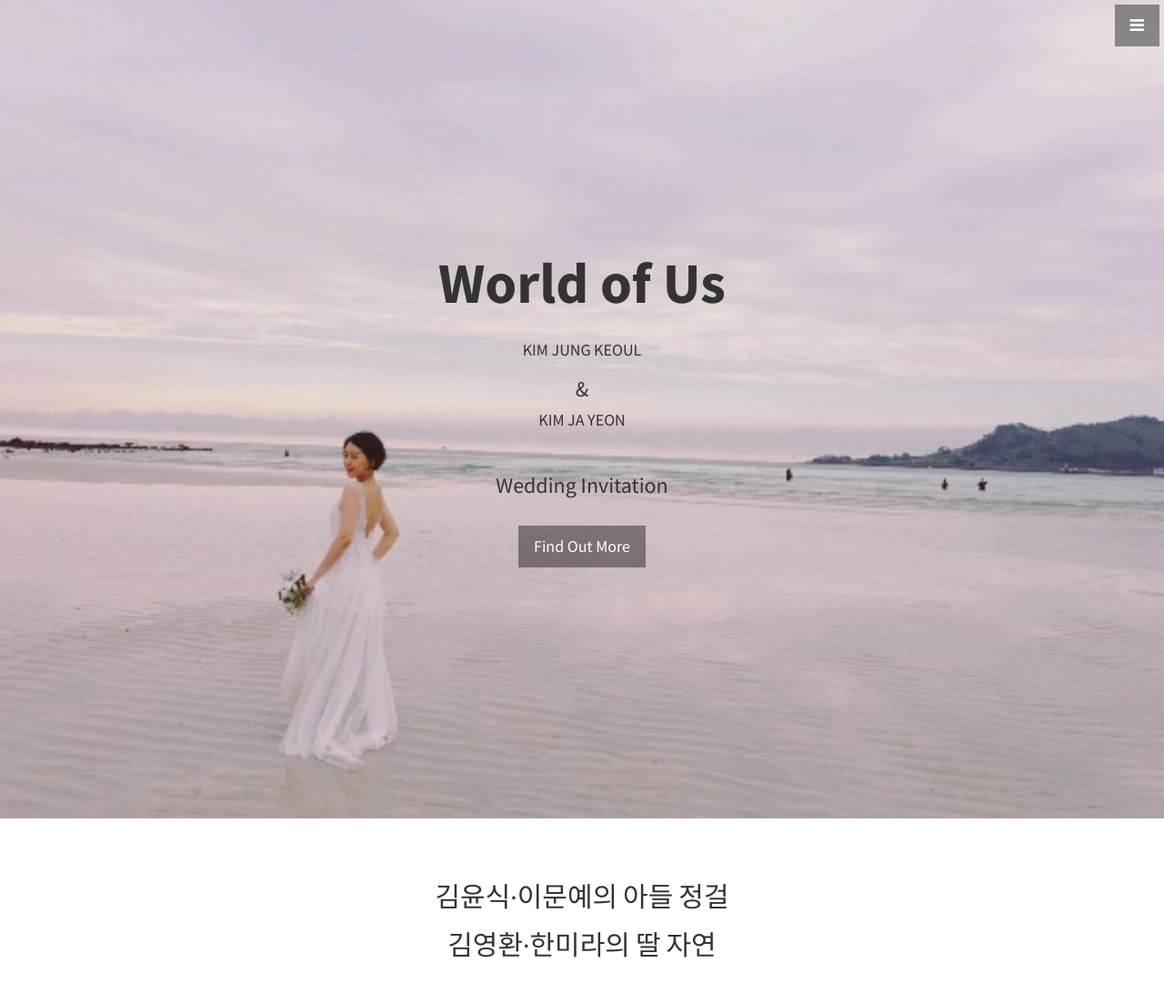
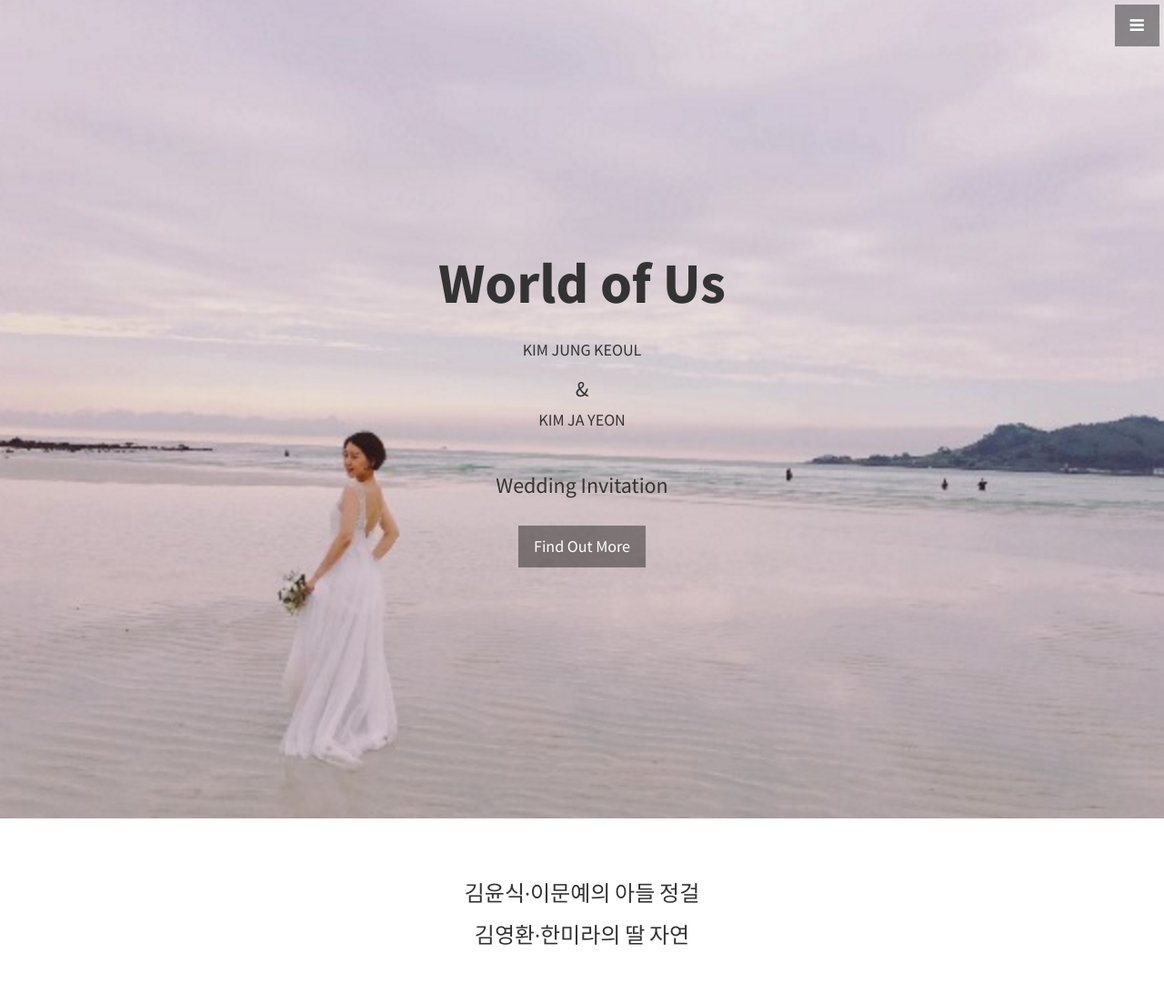
Before and after one commit to nature-kim/jungkeoul, a Jekyll site: the page built from index.html, in a window 1280 px wide. Shown: the top 1103 px of the page at 91% size. Built offline with Jekyll 4.4.1, drawn with Linux system fonts in a browser that asks for light colours; grey boxes are pictures that could not be loaded.

Commit message:
changed text size

```diff
--- a/_includes/about.html
+++ b/_includes/about.html
@@ -2,8 +2,8 @@
   <div class="container">
     <div class="row">
       <div class="col-lg-12 text-center">
-        <h2>김윤식·이문예의 아들 정걸</h2>
-        <h2>김영환·한미라의 딸  자연</h2>
+        <h3>김윤식·이문예의 아들 정걸</h3>
+        <h3>김영환·한미라의 딸  자연</h3>
         <!-- <h2>Stylish Portfolio is the perfect theme for your next project!</h2> -->
         <!--
         <p class="lead">This theme features some wonderful photography courtesy of <a target="_blank" href="http://join.deathtothestockphoto.com/">Death to the Stock Photo</a>.</p>
--- a/_includes/callout.html
+++ b/_includes/callout.html
@@ -1,6 +1,6 @@
 <aside class="callout">
   <div class="text-vertical-center">
-    <h4>10월 29일 토요일 저녁 6시</h4>
-    <h4>현대 41타워 세븐스프링스</h4>
+    <h3>10월 29일 토요일 저녁 6시</h3>
+    <h3>현대 41타워 세븐스프링스</h3>
   </div>
 </aside>
```
